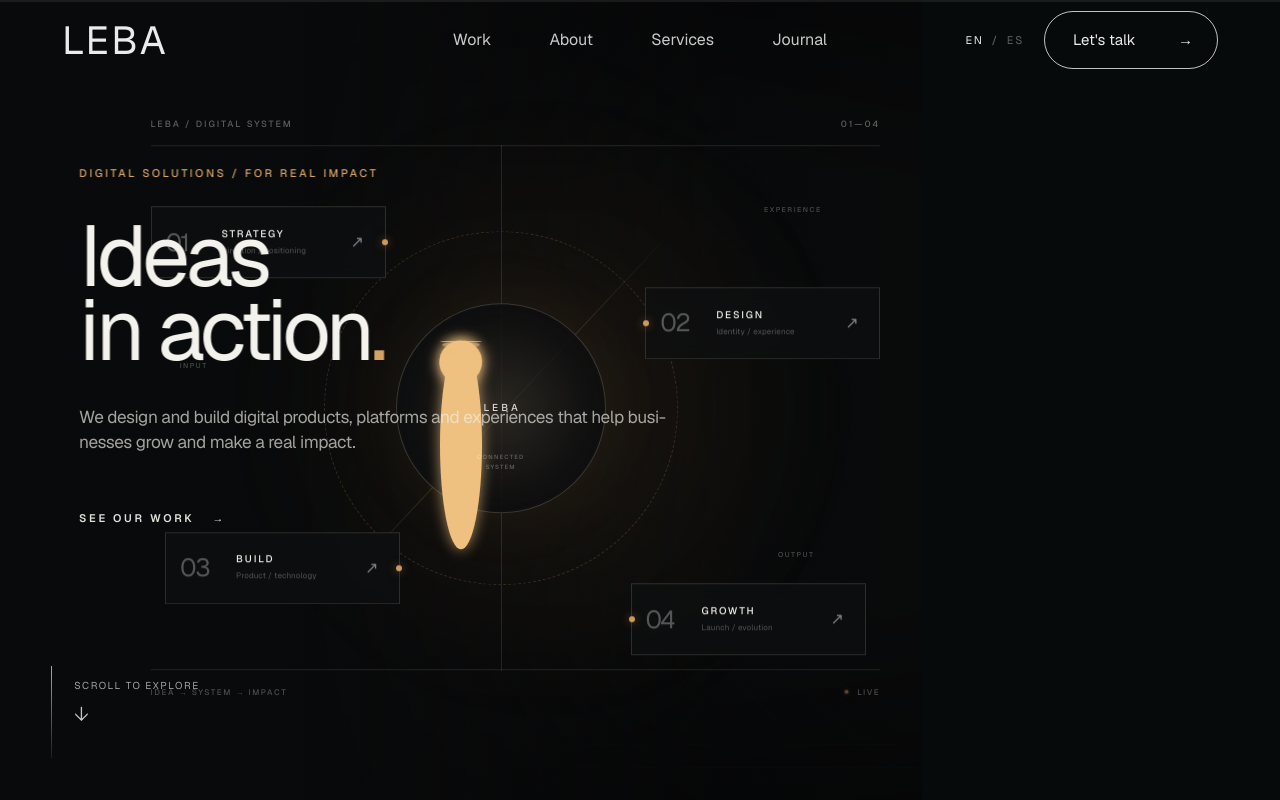
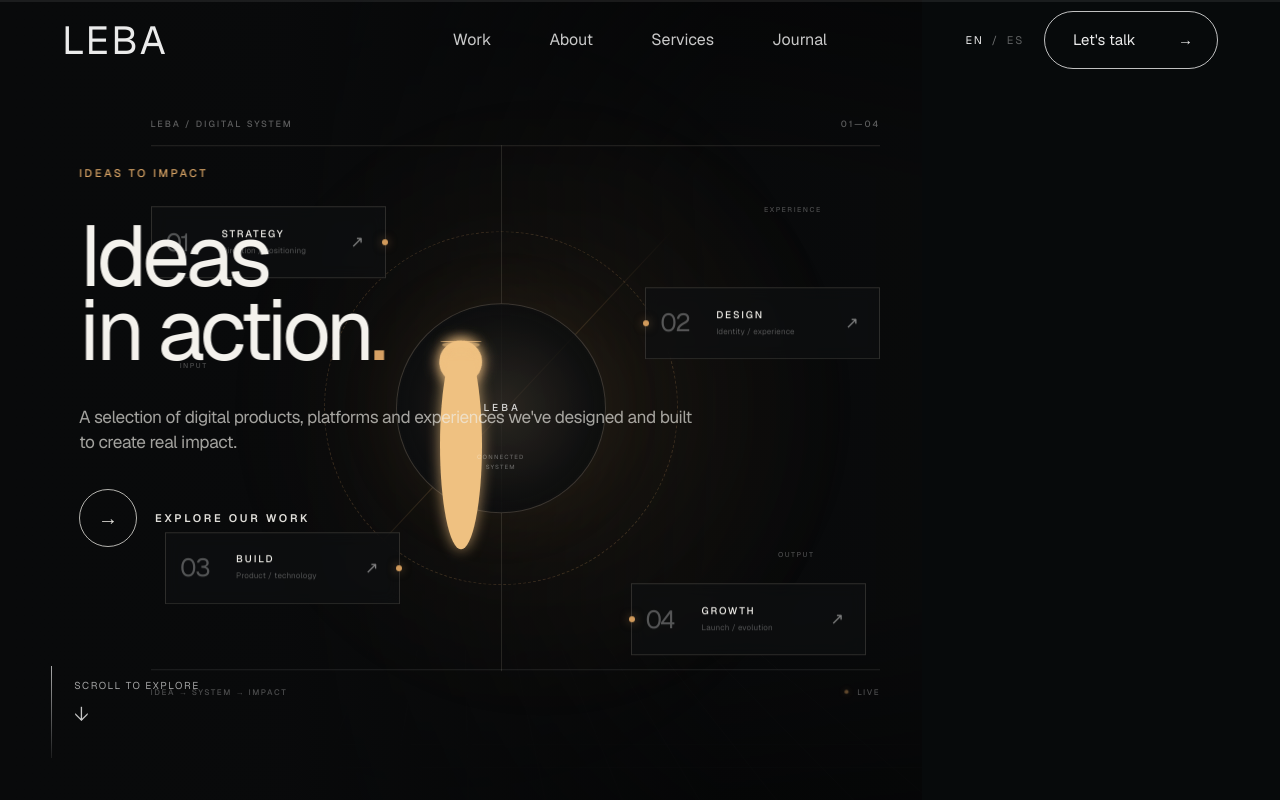
Before and after one commit to NicolasLlanos8799/weareleba, a Next.js app: page / in a window 1280 px wide. Shown: the top 800 px of the page. Built offline with nearby package versions, Linux system fonts and the light colour scheme.

Commit message:
Restore home hero to previous design

```diff
--- a/components/sections/Hero.tsx
+++ b/components/sections/Hero.tsx
@@ -5,17 +5,17 @@ import { HeroReferenceVisual } from "@/components/hero/HeroReferenceVisual";
 
 const copy = {
   en: {
-    eyebrow: "DIGITAL SOLUTIONS / FOR REAL IMPACT",
+    eyebrow: "IDEAS TO IMPACT",
     title: <>Ideas<br />in action<span className="hero-title-dot">.</span></>,
-    body: <>We design and build digital products, platforms and experiences that help businesses grow and make a real impact.</>,
-    explore: "SEE OUR WORK",
+    body: <>A selection of digital products, platforms and experiences we&apos;ve designed and built to create real impact.</>,
+    explore: "EXPLORE OUR WORK",
     scroll: "SCROLL TO EXPLORE",
   },
   es: {
-    eyebrow: "SOLUCIONES DIGITALES / PARA UN IMPACTO REAL",
+    eyebrow: "IDEAS TO IMPACT",
     title: <>Ideas<br />en acción<span className="hero-title-dot">.</span></>,
-    body: <>Diseñamos y construimos productos, plataformas y experiencias digitales que ayudan a las empresas a crecer y generar un impacto real.</>,
-    explore: "VER NUESTRO TRABAJO",
+    body: <>Una selección de productos, plataformas y experiencias digitales que hemos diseñado y construido para generar un impacto real.</>,
+    explore: "EXPLORAR NUESTRO TRABAJO",
     scroll: "DESLIZA PARA EXPLORAR",
   },
 };
@@ -36,8 +36,8 @@ export function Hero() {
 
           <div className="hero-actions motion-stagger-2" data-reveal>
             <a className="hero-work-link focusable" href="/work">
-              <span className="hero-work-label">{content.explore}</span>
-              <span className="hero-work-arrow" aria-hidden="true">→</span>
+              <span className="hero-work-icon" aria-hidden="true">→</span>
+              <span>{content.explore}</span>
             </a>
           </div>
         </div>
```
